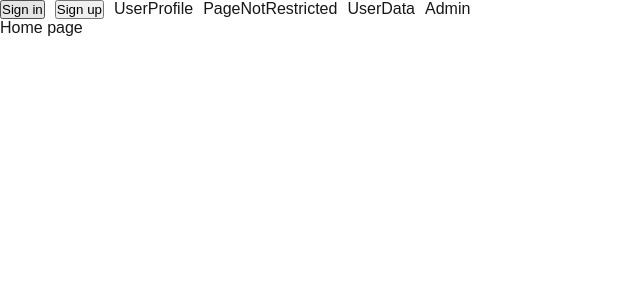
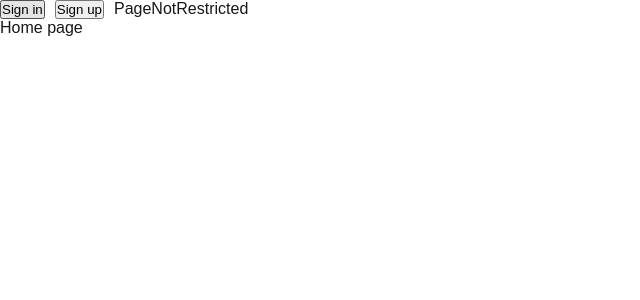
Before and after one commit to NathanKr/post2video-usage-limiter, a Next.js app: page / in a window 1280 px wide. Shown: the top 300 px of the page, without its empty margins (0-640 px from the left). Built offline with nearby package versions, Linux system fonts and the light colour scheme; no server answers.

Commit message:
do not show tabs that are not required

```diff
--- a/src/app/layout.tsx
+++ b/src/app/layout.tsx
@@ -11,6 +11,8 @@ import { Geist, Geist_Mono } from "next/font/google";
 import "./globals.css";
 import Link from "next/link";
 import { PageUrl } from "@/logic/enums";
+import { currentUser } from "@clerk/nextjs/server";
+import { isAdmin } from "@/logic/clerk-user-data-helper-utils";
 
 const geistSans = Geist({
   variable: "--font-geist-sans",
@@ -27,11 +29,14 @@ export const metadata: Metadata = {
   description: "Generated by create next app",
 };
 
-export default function RootLayout({
+export default async function RootLayout({
   children,
 }: Readonly<{
   children: React.ReactNode;
 }>) {
+
+  const user = await currentUser();
+
   return (
     <ClerkProvider>
       <html lang="en">
@@ -46,10 +51,10 @@ export default function RootLayout({
             <SignedIn>
               <UserButton />
             </SignedIn>
-            <Link href={PageUrl.UserProfile}>UserProfile</Link>
+            {user && <Link href={PageUrl.UserProfile}>UserProfile</Link>}
             <Link href={PageUrl.PageNotRestricted}>PageNotRestricted</Link>
-            <Link href={PageUrl.UserData}>UserData</Link>
-            <Link href={PageUrl.Admin}>Admin</Link>
+            {user && <Link href={PageUrl.UserData}>UserData</Link>}
+            {user && isAdmin(user) && <Link href={PageUrl.Admin}>Admin</Link>}
           </header>
           {children}
         </body>
--- a/src/logic/clerk-user-data-helper-utils.ts
+++ b/src/logic/clerk-user-data-helper-utils.ts
@@ -3,14 +3,23 @@ import { roleSchema } from "./zod-schemas";
 import { IPrivateUserData, Role } from "@/types/types";
 import { setPrivateMetadata } from "./clerk-user-data-utils";
 
-export function isAdmin(user: User): boolean {
+function checkUserRole(user: User, targetRole: Role): boolean {
   try {
     const { role } = roleSchema.parse(user.privateMetadata);
-    return role == Role.admin;
+    return role === targetRole;
   } catch (err) {
-    console.error(err)
+    console.error(err);
     return false;
   }
+}
+
+export function isAdmin(user: User): boolean {
+  return checkUserRole(user, Role.admin);
+}
+
+
+export function isFreeTierUser(user: User): boolean {
+  return checkUserRole(user, Role.freeTier);
 }
 
 export async function initializeSignupSuccessUserAsFreeTier () : Promise<void>{
--- a/src/logic/enums.ts
+++ b/src/logic/enums.ts
@@ -1,4 +1,5 @@
 export enum PageUrl {
+    Home = "/",
     UserProfile = '/user-profile',
     PageNotRestricted = '/page-not-restricted',
     UserData = '/user-data',
```
Also changed, not shown: src/middleware.ts (+6 -4 lines), 1 other file (tests, documents, lock files or other folders).
